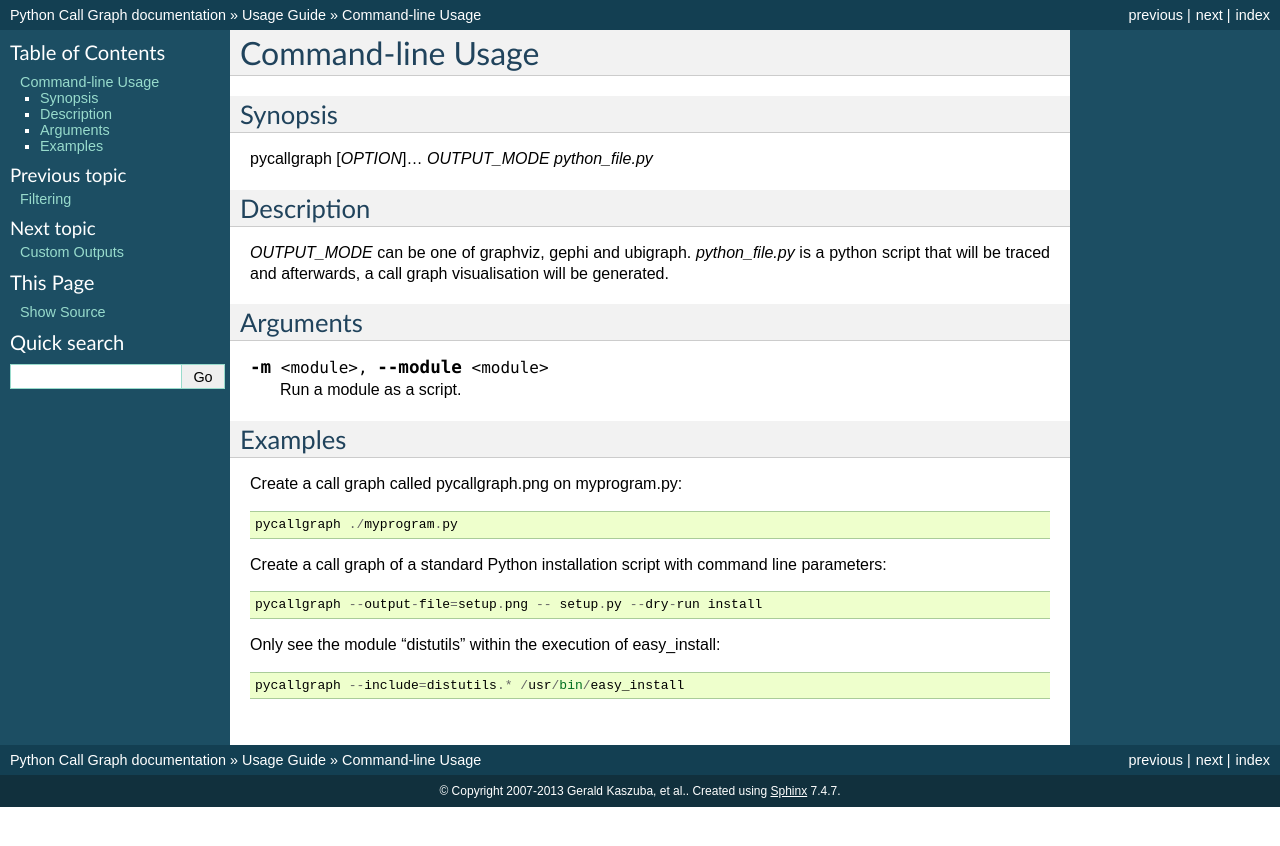
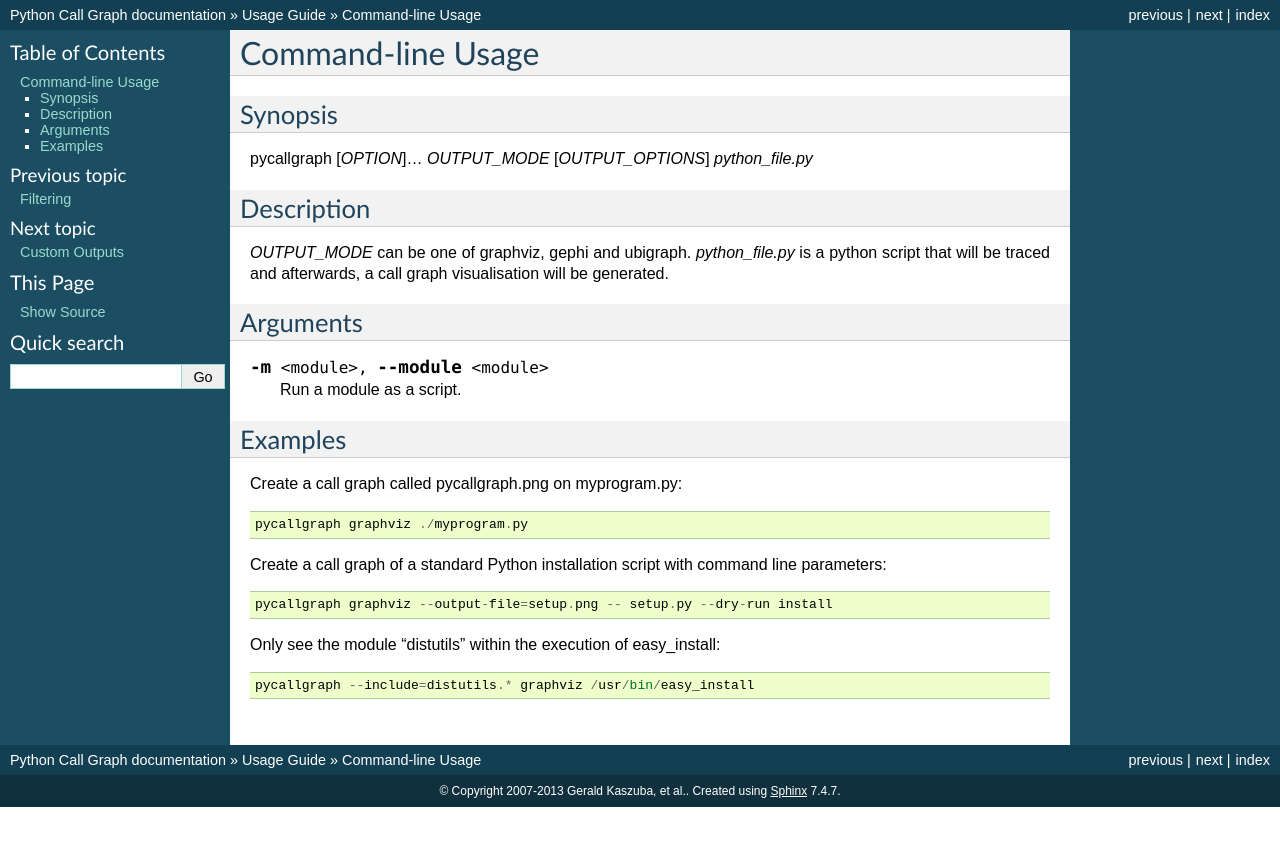
Before and after one commit to gak/pycallgraph, a Sphinx documentation site: the page built from docs/guide/command_line_usage.rst, in a window 1280 px wide. Shown: the top 846 px of the page. Built offline with Sphinx 7.4.7, drawn with Linux system fonts in a browser that asks for light colours; pages that are not in the unit, such as notebooks, are missing from menus; the version number could not be read and is left out.

Commit message:
Fixed up examples in the man page

```diff
--- a/docs/guide/command_line_usage.rst
+++ b/docs/guide/command_line_usage.rst
@@ -6,7 +6,7 @@ Command-line Usage
 Synopsis
 --------
 
-pycallgraph [*OPTION*]... *OUTPUT_MODE* *python_file.py*
+pycallgraph [*OPTION*]... *OUTPUT_MODE* [*OUTPUT_OPTIONS*] *python_file.py*
 
 Description
 -----------
@@ -29,12 +29,12 @@ Examples
 
 Create a call graph called pycallgraph.png on myprogram.py::
 
-    pycallgraph ./myprogram.py
+    pycallgraph graphviz ./myprogram.py
 
 Create a call graph of a standard Python installation script with command line parameters::
 
-    pycallgraph --output-file=setup.png -- setup.py --dry-run install
+    pycallgraph graphviz --output-file=setup.png -- setup.py --dry-run install
 
 Only see the module "distutils" within the execution of easy_install::
 
-    pycallgraph --include=distutils.* /usr/bin/easy_install
+    pycallgraph --include=distutils.* graphviz /usr/bin/easy_install
```
Also changed, not shown: 1 other file.
